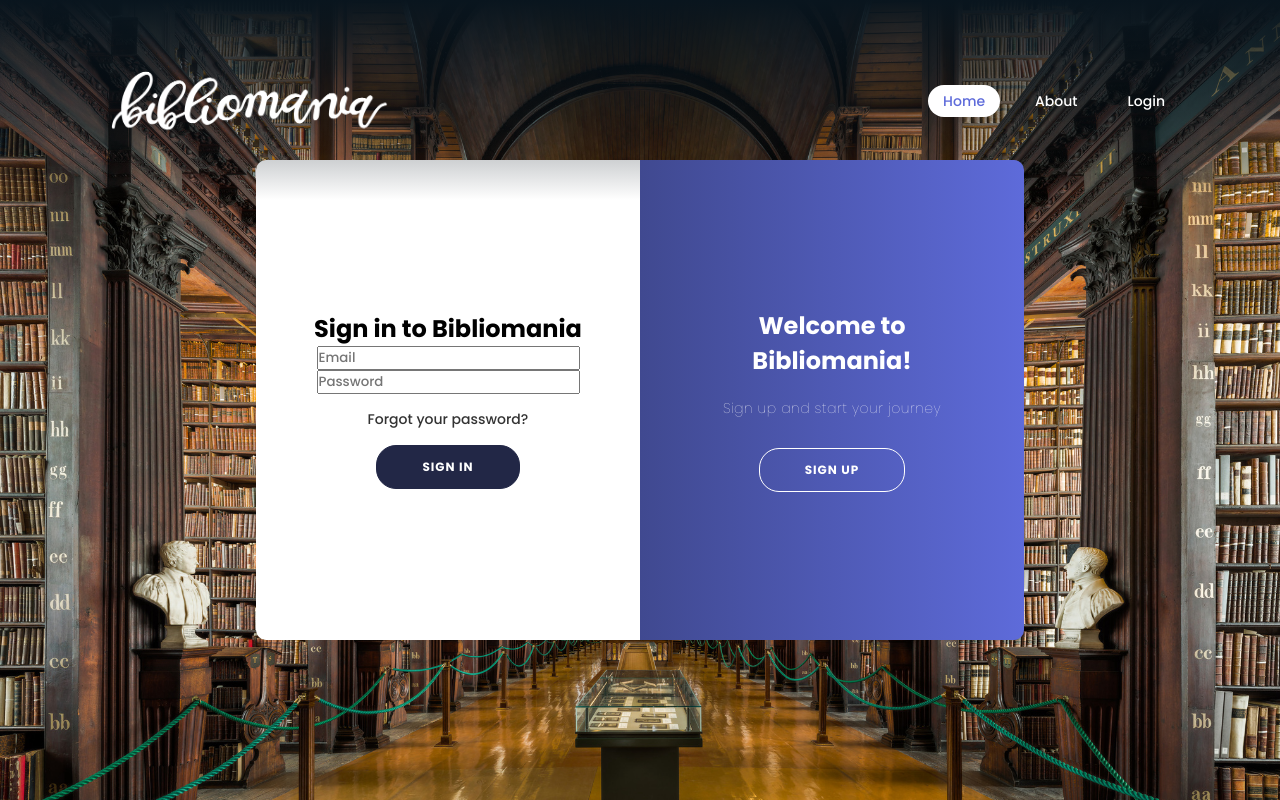
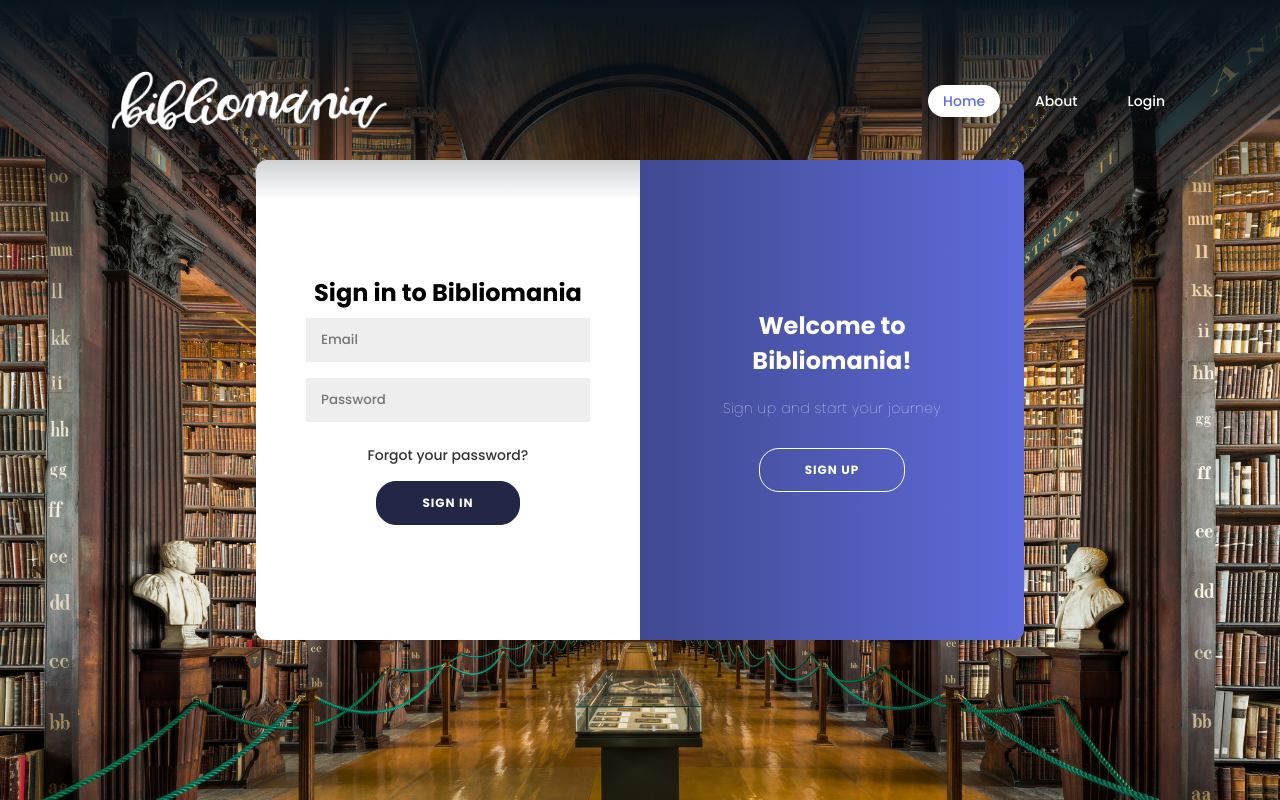
Before and after one commit to DallasSybrowsky/Bibliomania, a Node server app: page /signup in a window 1280 px wide. Run offline with Node 20, Linux system fonts and the light colour scheme; some libraries are stand-ins or nearby versions.

Commit message:
Fixed error in styling

```diff
--- a/views/signup.handlebars
+++ b/views/signup.handlebars
@@ -2,17 +2,17 @@
   <div class="form-container sign-up-container signup-form">
     <form action="#">
       <h1>Create your Account</h1>
-      <input type="text" placeholder="Name" id="name-signup" />
-      <input type="email" placeholder="Email" id="email-signup" />
-      <input type="password" placeholder="Password" id="password-signup" />
+      <input class="input-signup" type="text" placeholder="Name" id="name-signup" />
+      <input class="input-signup" type="email" placeholder="Email" id="email-signup" />
+      <input class="input-signup" type="password" placeholder="Password" id="password-signup" />
       <button>Sign Up</button>
     </form>
   </div>
   <div class="form-container sign-in-container login-form">
     <form action="#">
       <h1>Sign in to Bibliomania</h1>
-      <input type="email" placeholder="Email" id="email-login" />
-      <input type="password" placeholder="Password" id="password-login" />
+      <input class="input-signup" type="email" placeholder="Email" id="email-login"/>
+      <input class= "input-signup" type="password" placeholder="Password" id="password-login" />
       <a href="#">Forgot your password?</a>
       <button id="signIn">Sign In</button>
     </form>
```
